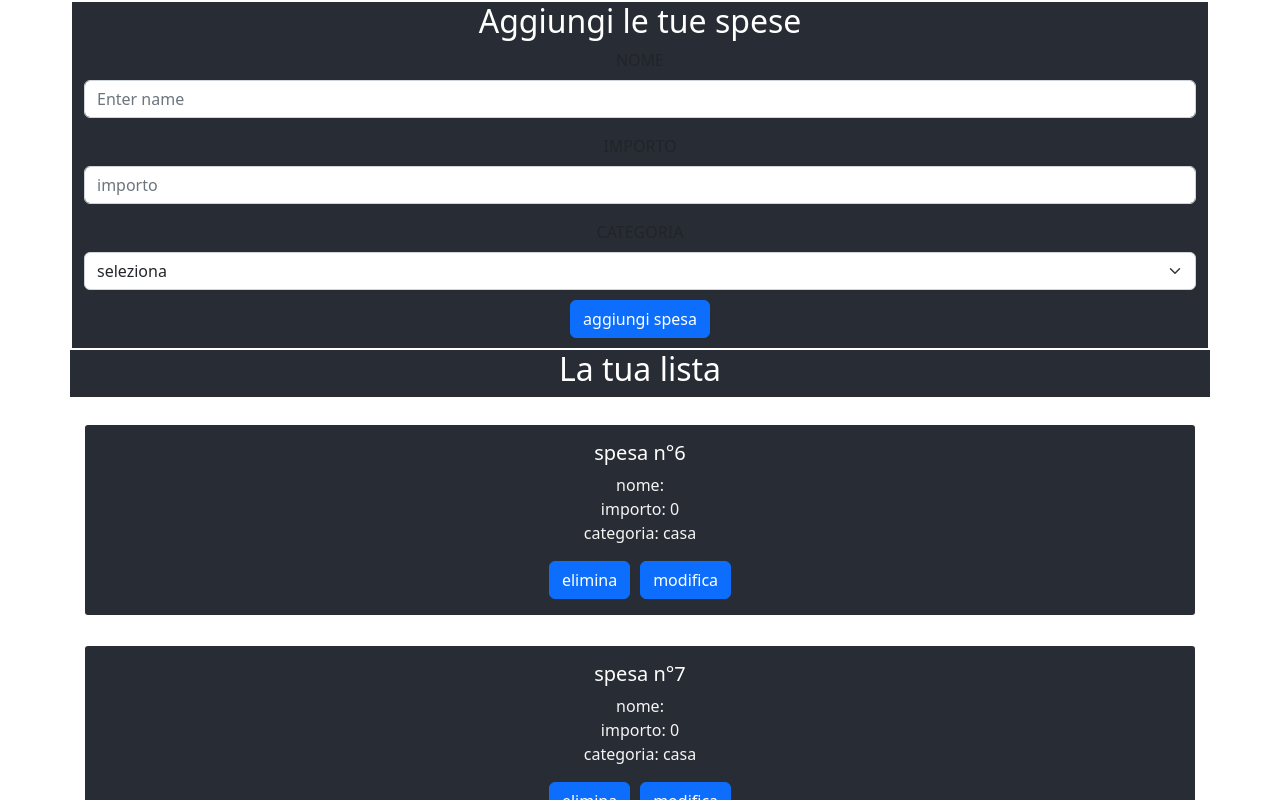
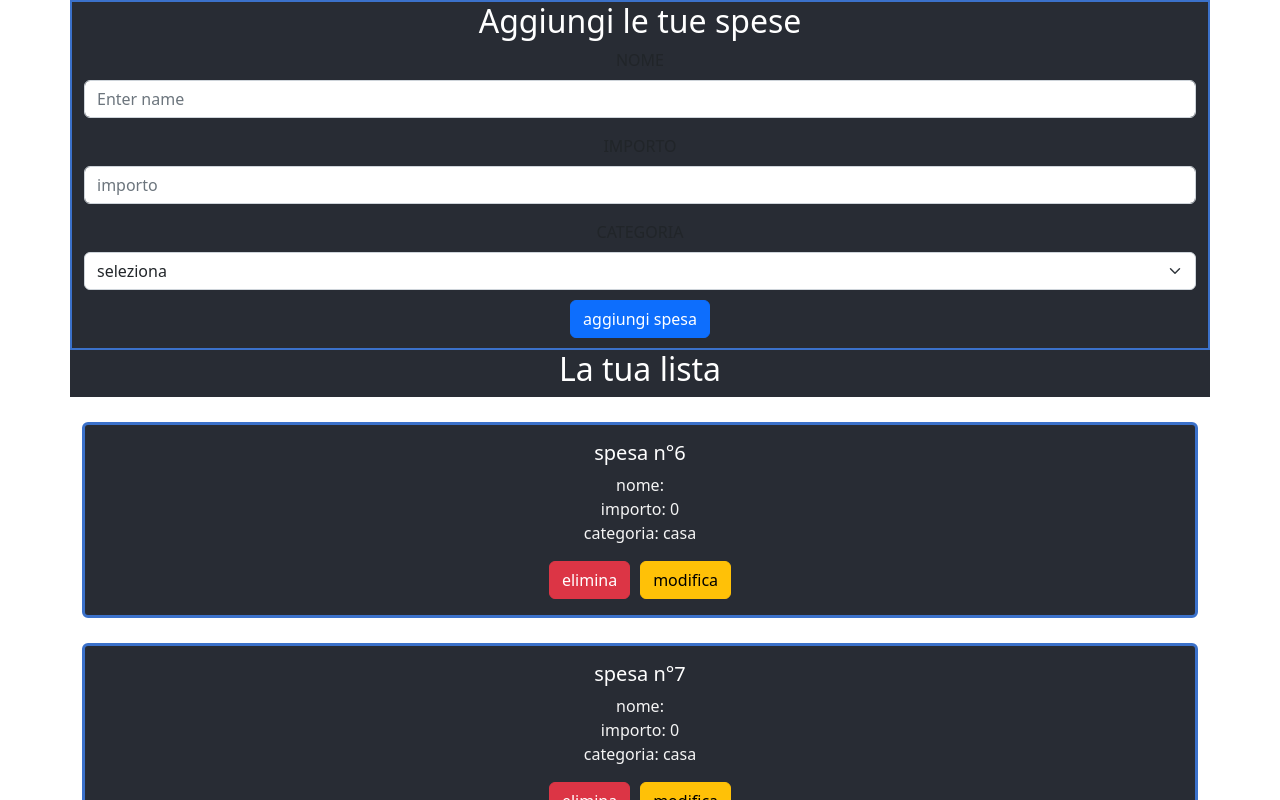
Before and after one commit to TommyD95/lista_delle_spese, a React (Create React App) app: page / in a window 1280 px wide. Built offline with nearby package versions, Linux system fonts and the light colour scheme; data requests are answered from the project's data file; the HTML template or start-up script is replaced by a standard one.

Commit message:
colorato

```diff
--- a/src/components/FormModifica.tsx
+++ b/src/components/FormModifica.tsx
@@ -86,7 +86,7 @@ function FormModifica({ data,setShowFormModifica,showFormModifica }: IProps) {
 
         <Button
           style={{ marginTop: "10px", marginBottom: "10px" }}
-          variant="primary"
+          variant="success"
           type="submit"
         >
           modifica spesa
--- a/src/pages/Applicativo.tsx
+++ b/src/pages/Applicativo.tsx
@@ -14,7 +14,7 @@ function Applicativo() {
 </div> */
 <div style={{ textAlign: 'center', height: '100vh', overflow: 'auto' }}>
       <Container >
-        <Row style={{ position: "sticky", top: 0,backgroundColor:'#282c34', zIndex:100 , border:'solid white 2px'}}>
+        <Row style={{ position: "sticky", top: 0,backgroundColor:'#282c34', zIndex:100 , border:'solid #3B71CA 2px'}}>
           <Col >
             <FormComponent />
           </Col>
--- a/src/pages/Lista.tsx
+++ b/src/pages/Lista.tsx
@@ -48,7 +48,7 @@ function Lista() {
               color: "white",
               width: "100%",
               backgroundColor: "#282c34",
-              border: "solid  white",
+              border: "solid  #3B71CA",
               marginTop: "25px",
             }}
           >
@@ -65,13 +65,13 @@ function Lista() {
 
               <Button
                 style={{ marginRight: "10px" }}
-                variant="primary"
+                variant="danger"
                 onClick={() => onClickElimina(data)}
               >
                 elimina
               </Button>
               <Button
-                variant="primary"
+                variant="warning"
                 onClick={() => onClickModifica(data.id!)}
               >
                 modifica
```
